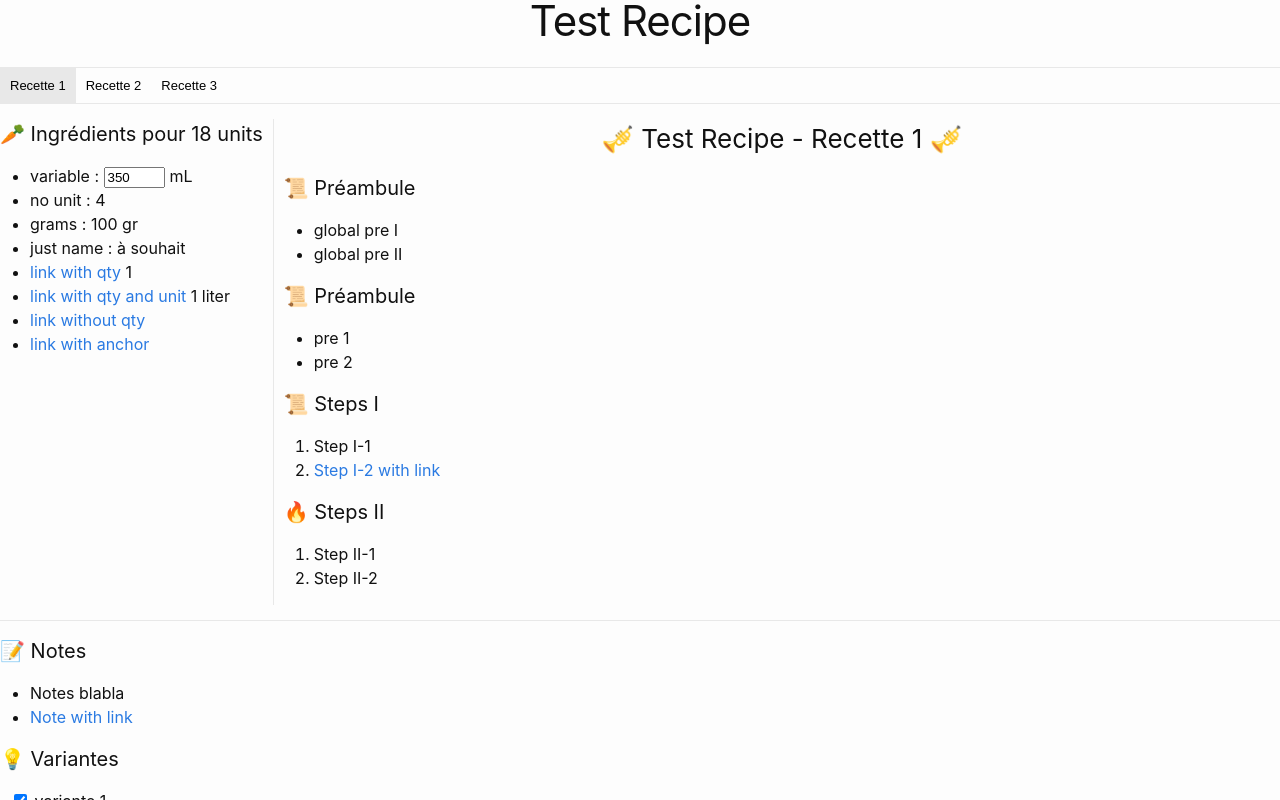
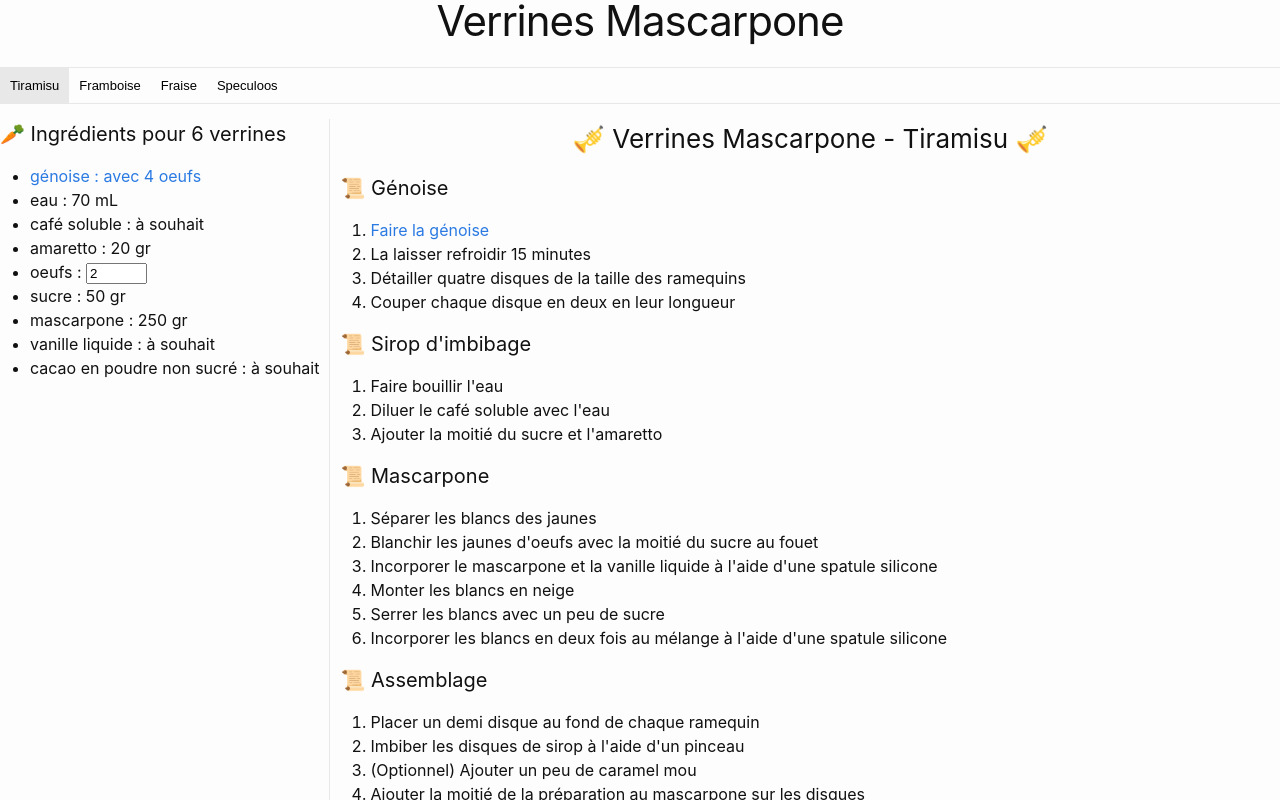
Before and after one commit to vianneyfaivre/recipe, a Svelte app: page / in a window 1280 px wide. Shown: the top 800 px of the page. Built offline with nearby package versions, Linux system fonts and the light colour scheme.

Commit message:
changed format of ingredients with links

```diff
--- a/public/index.html
+++ b/public/index.html
@@ -15,7 +15,7 @@
 </head>
 
 	<body>
-		<div id="recipe-v2" data-yaml-path="/test-recipe.yaml">
+		<div id="recipe-v2" data-yaml-path="/verrines-mascarpone.yaml">
 		</div>
 	</body>
 </html>
--- /dev/null
+++ b/public/verrines-mascarpone.yaml
@@ -0,0 +1,190 @@
+title: Verrines Mascarpone
+utensils:
+  - couteau
+  - pinceau
+  - batteur-elec
+  - spatule-silicone
+  - ramequins
+  - tamis
+recipes:
+  Tiramisu:
+    yield: 6
+    yieldType: verrines
+    ingredients:
+      - label: "génoise : avec"
+        qty: 4
+        unit: oeufs
+        link: /recettes/genoise
+      - label: eau
+        qty: 70
+        unit: mL
+      - label: café soluble
+      - label: amaretto
+        qty: 20
+        unit: gr
+      - label: oeufs
+        qty: 2
+        variable: true
+      - label: sucre
+        qty: 50
+        unit: gr
+      - label: mascarpone
+        qty: 250
+        unit: gr
+      - label: vanille liquide
+      - label: cacao en poudre non sucré
+    steps:
+      - label: Génoise
+        details:
+         - label: Faire la génoise
+           link: /recettes/genoise
+         - La laisser refroidir 15 minutes
+         - Détailler quatre disques de la taille des ramequins
+         - Couper chaque disque en deux en leur longueur
+      - label: Sirop d'imbibage
+        details:
+         - Faire bouillir l'eau
+         - Diluer le café soluble avec l'eau
+         - Ajouter la moitié du sucre et l'amaretto
+      - label: Mascarpone
+        details:
+          - Séparer les blancs des jaunes
+          - Blanchir les jaunes d'oeufs avec la moitié du sucre au fouet
+          - Incorporer le mascarpone et la vanille liquide à l'aide d'une spatule silicone
+          - Monter les blancs en neige
+          - Serrer les blancs avec un peu de sucre
+          - Incorporer les blancs en deux fois au mélange à l'aide d'une spatule silicone
+      - label: Assemblage
+        details:
+          - Placer un demi disque au fond de chaque ramequin
+          - Imbiber les disques de sirop à l'aide d'un pinceau
+          - (Optionnel) Ajouter un peu de caramel mou
+          - Ajouter la moitié de la préparation au mascarpone sur les disques
+          - Placer un demi disque dans chaque ramequin
+          - Ajouter le reste de la préparation au mascarpone
+          - Réserver au frais au moins trois heures
+          - Saupoudrer de cacao au moment de servir
+  Framboise:
+    yield: 6
+    yieldType: verrines
+    ingredients:
+      - label: oeufs
+        qty: 2
+        variable: true
+      - label: sucre
+        qty: 30
+        unit: gr
+      - label: mascarpone
+        qty: 250
+        unit: gr
+      - label: vanille liquide
+        qty: 1
+        unit: cuillère à café
+      - label: framboises
+        qty: 150
+        unit: gr
+      - label: biscuits secs
+        qty: 150
+        unit: gr
+    steps:
+      - label: Préparation
+        details:
+          - Émietter les biscuits en petits morceaux
+          - Séparer les blancs des jaunes
+          - Blanchir les jaunes d'oeufs avec le sucre au fouet
+          - Incorporer le mascarpone et la vanille liquide à l'aide d'une spatule silicone
+          - Monter les blancs en neige
+          - Serrer les blancs avec un peu de sucre
+          - Incorporer les blancs en deux fois au mélange à l'aide d'une spatule silicone
+      - label: Assemblage
+        details:
+          - Mettre les biscuits émiettés au fond
+          - Ajouter la moitié de la préparation au mascarpone sur les biscuits
+          - Ajouter une couche de framboises
+          - Ajouter le reste de la préparation au mascarpone
+          - Réserver au frais au moins trois heures
+  Fraise:
+    yield: 6
+    yieldType: verrines
+    ingredients:
+      - label: fraises
+        qty: 250
+        unit: gr
+      - label: sucre
+        qty: 20
+        unit: gr
+      - label: mascarpone
+        qty: 150
+        unit: gr
+        variable: true
+      - label: vanille liquide
+        qty: 1
+        unit: cuillère à café
+      - label: chantilly avec 150 mL de crème
+        link: /recettes/chantilly
+    steps:
+      - label: Fraises
+        details:
+          - Détailler les fraises
+          - Déverser les fraises dans un saladier
+          - Saupoudrer avec la moitié du sucre
+          - Mélanger
+          - Réserver au frais
+      - label: Mascarpone
+        details:
+          - Détendre le mascarpone dans un saladier à l'aide d'une spatule silicone
+          - Ajouter le reste de sucre et la vanille liquide
+          - Mélanger
+          - Réserver au frais
+      - label: Mascarpone + Chantilly
+        details:
+          - Verser la moitié de la chantilly sur le mascarpone
+          - Mélanger
+          - Incorporer le reste de la chantilly délicatement
+      - label: Assemblage
+        details:
+          - Placer quelques morceaux de fraises dans chaque verrine
+          - Ajouter de la crème mascarpone-chantilly
+          - Remettre une couche de fraises
+          - Ajouter de la crème mascarpone-chantilly
+          - Placer les quelques fraises restantes sur le dessus
+          - Réserver au frais au moins trois heures
+  Speculoos:
+    yield: 6
+    yieldType: verrines
+    ingredients:
+      - label: oeufs
+        qty: 4
+        variable: true
+      - label: sucre
+        qty: 50
+        unit: gr
+      - label: mascarpone
+        qty: 250
+        unit: gr
+      - label: vanille liquide
+        qty: 1
+        unit: cuillère à café
+      - label: Speculoos
+        qty: 250
+        unit: gr
+      - label: cacao en poudre non sucré
+    steps:
+      - label: Préparation
+        details:
+          - Émietter les Speculoos en petits morceaux
+          - Séparer les blancs des jaunes
+          - Blanchir les jaunes d'oeufs avec le sucre au batteur électrique
+          - Incorporer le mascarpone et la vanille liquide à l'aide d'une spatule silicone
+          - Monter les blancs en neige
+          - Serrer les blancs avec un peu de sucre
+          - Incorporer les blancs en deux fois au mélange à l'aide d'une spatule silicone
+      - label: Assemblage
+        details:
+          - Mettre la moitié des Speculoos au fond
+          - (Optionnel) Ajouter un peu de caramel mou
+          - Ajouter la moitié de la préparation au mascarpone sur les Speculoos
+          - Ajouter le reste des Speculoos
+          - Ajouter le reste de la préparation au mascarpone
+          - Réserver au frais au moins trois heures
+          - Saupoudrer de cacao au moment de servir
--- a/src/components/Ingredient.svelte
+++ b/src/components/Ingredient.svelte
@@ -23,9 +23,12 @@
 
     {#if ingredient.link }
 
-        <a href="{ ingredient.link }">{ ingredient.label }</a>
+        <a href="{ ingredient.link }">
+            { ingredient.label }
+            { ingredient.updatedQty || ingredient.qty || '' }
+            { ingredient.unit || '' }
+        </a>
 
-        {ingredient.updatedQty || ingredient.qty || ''}
     {:else}
         { ingredient.label } :
 
@@ -43,7 +46,7 @@
             à souhait
         {/if}
 
+        { ingredient.unit || '' }
     {/if}
 
-    {ingredient.unit || ''}
 </li>
```
